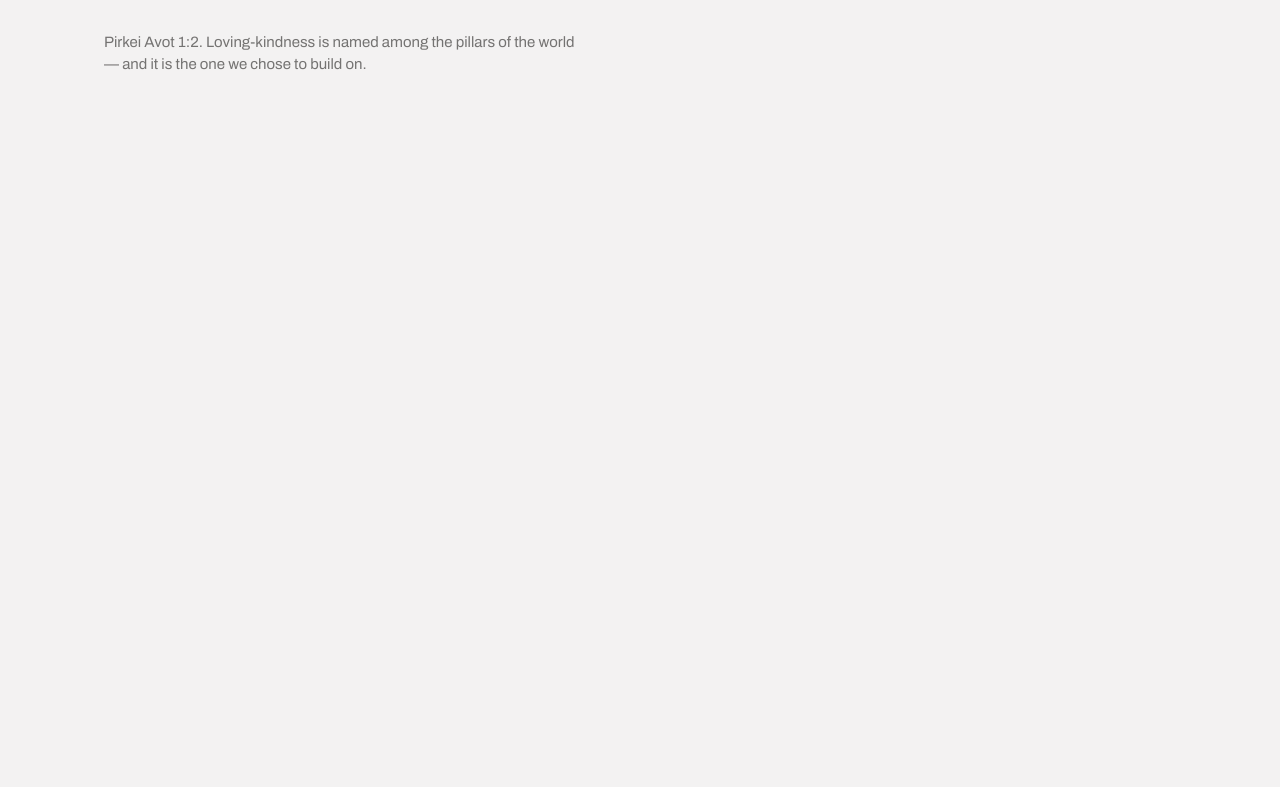
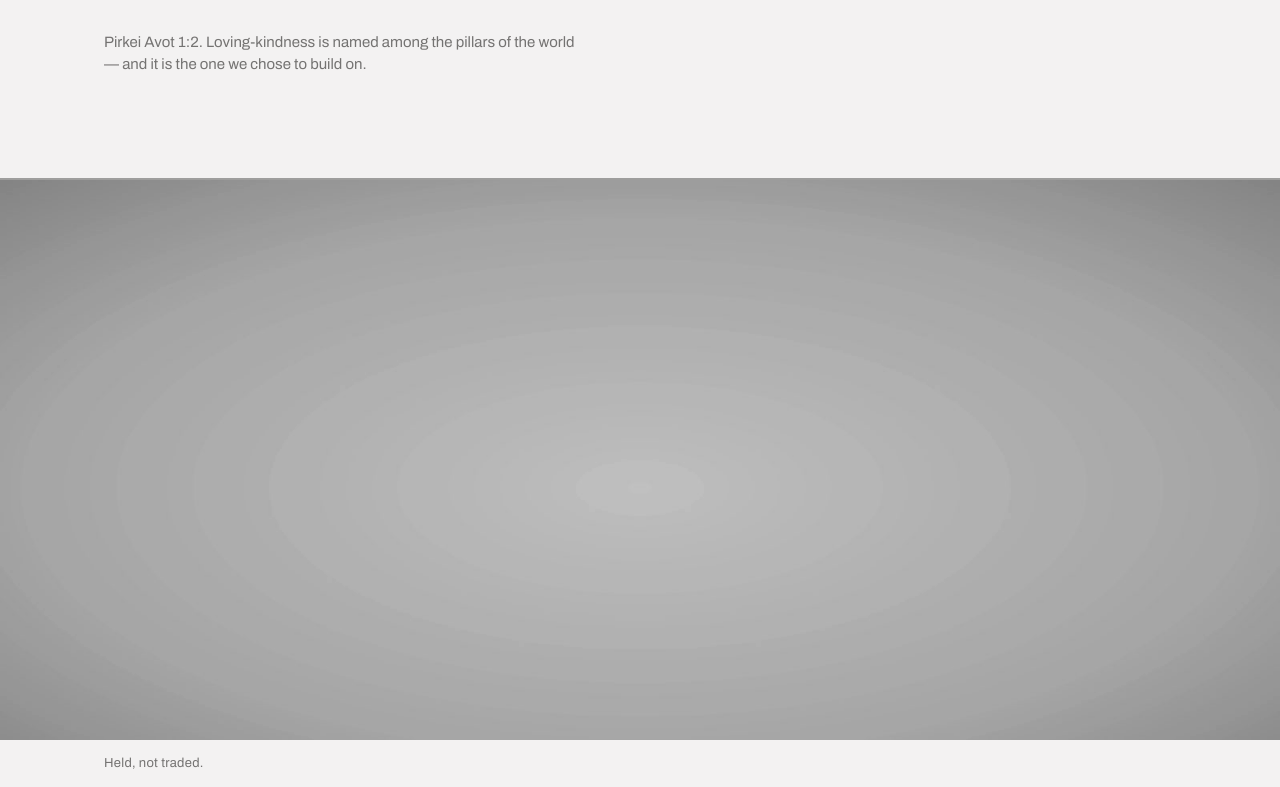
Before and after one commit to shulmeister/hesed-holding, a Next.js app: page / in a window 1280 px wide. Shown: the part 2954-3741 px from the top of the page. Before the commit the page ends 3132 px from the top, so only its background shows below. Built offline with nearby package versions, Linux system fonts and the light colour scheme.

Commit message:
feat(photo-band): full-bleed grayscale placeholder + showPortrait flag, generator script

```diff
--- a/app/page.module.css
+++ b/app/page.module.css
@@ -238,3 +238,27 @@
   max-width: 56ch;
   margin: clamp(20px, 2.5vw, 32px) 0 0;
 }
+
+/* ---- Photo band ---- */
+.photoBand {
+  border-top: 2px solid var(--color-divider);
+}
+.photoFigure {
+  margin: 0;
+  width: 100%;
+}
+.photoImage {
+  display: block;
+  width: 100%;
+  aspect-ratio: 16 / 7;
+  filter: grayscale(1) contrast(1.08);
+}
+.photoCaption {
+  font-family: var(--font-body);
+  font-size: 13px;
+  line-height: 1.5;
+  letter-spacing: 0.02em;
+  color: color-mix(in srgb, var(--color-text) 60%, transparent);
+  margin: 0;
+  padding: 14px 0;
+}
--- a/app/page.tsx
+++ b/app/page.tsx
@@ -118,6 +118,20 @@ function Quote() {
   );
 }
 
+function PhotoBand() {
+  const p = siteConfig.photoBand;
+  return (
+    <section className={styles.photoBand} aria-label="Photo">
+      <figure className={styles.photoFigure}>
+        <img src={p.imagePath} alt="" className={`${styles.photoImage} grayscale`} />
+      </figure>
+      <div className={styles.column}>
+        <figcaption className={styles.photoCaption}>{p.caption}</figcaption>
+      </div>
+    </section>
+  );
+}
+
 export default function Page() {
   return (
     <main>
@@ -126,6 +140,7 @@ export default function Page() {
       <NameSection />
       <Approach />
       <Quote />
+      {siteConfig.showPortrait && <PhotoBand />}
     </main>
   );
 }
```
Also changed, not shown: scripts/generate-placeholder-photo.mjs (added, +23 -0 lines), public/images/photo-placeholder.jpg (added).
